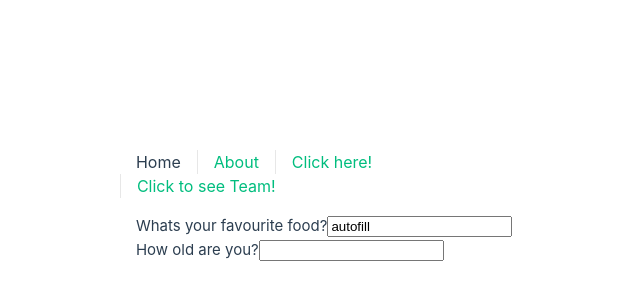
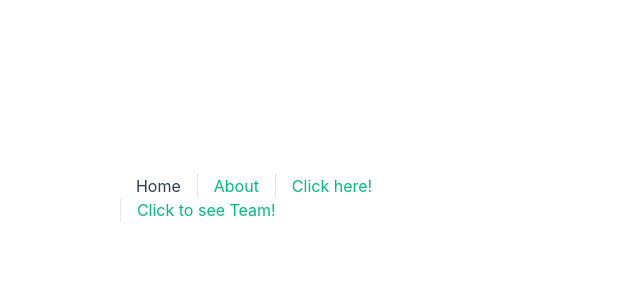
Before and after one commit to giuli9r/laracast-learn, a Vue app in the folder vue-project/: page / in a window 1280 px wide. Shown: the part 210-510 px from the top of the page, without its empty margins (0-640 px from the left). Built offline with nearby package versions, Linux system fonts and the light colour scheme.

Commit message:
clean code

```diff
--- a/vue-project/src/App.vue
+++ b/vue-project/src/App.vue
@@ -9,8 +9,6 @@ import HelloWorld from './components/HelloWorld.vue'
       <!-- <img alt="Vue logo" class="logo" src="@/assets/logo.svg" width="125" height="125" /> -->
 
       <div class="wrapper">
-        <!-- <HelloWorld msg="You did it!" /> -->
-
         <nav>
           <RouterLink to="/">Home</RouterLink>
           <RouterLink to="/about">About</RouterLink>
--- a/vue-project/src/views/HomeView.vue
+++ b/vue-project/src/views/HomeView.vue
@@ -26,13 +26,6 @@ setTimeout(() => {
 <template>
   <main>
     <!-- <TheWelcome /> -->
-    <p>
-      Whats your favourite food?<input type="text" v-model="food" @input="write('food', food)">
-    </p>
-
-    <p>
-      How old are you?<input type="text" v-model="age" @input="write('age',age)">
-    </p>
 
   </main>
 </template>
```
